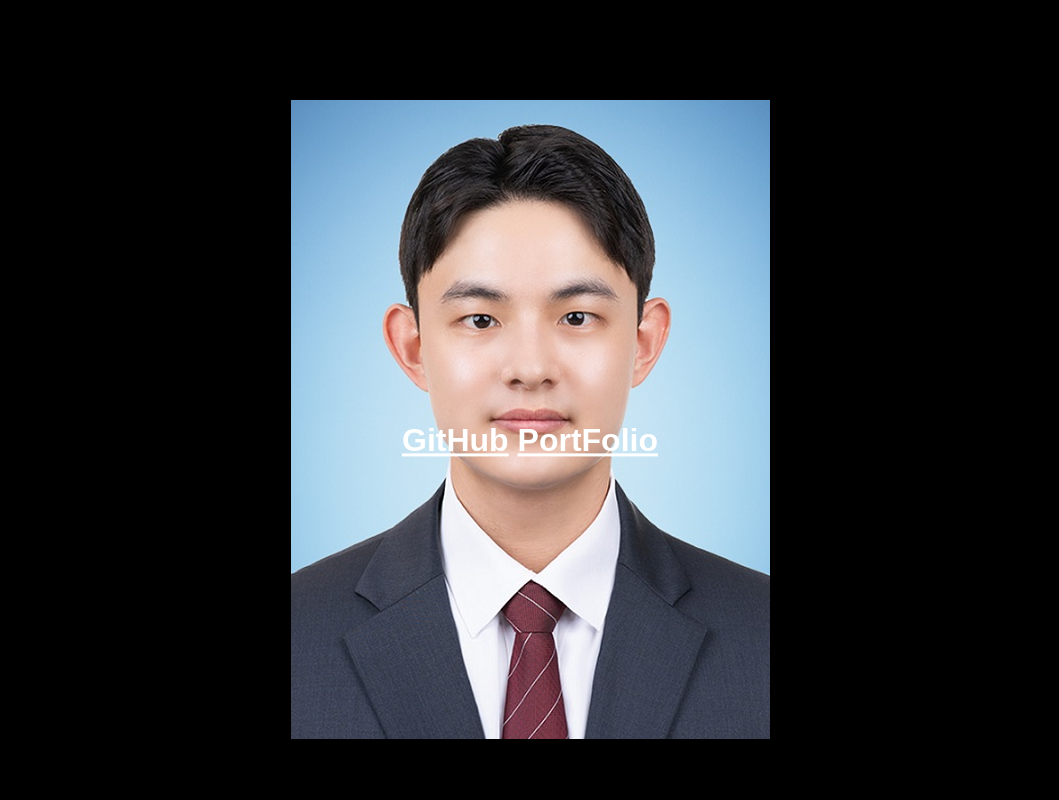
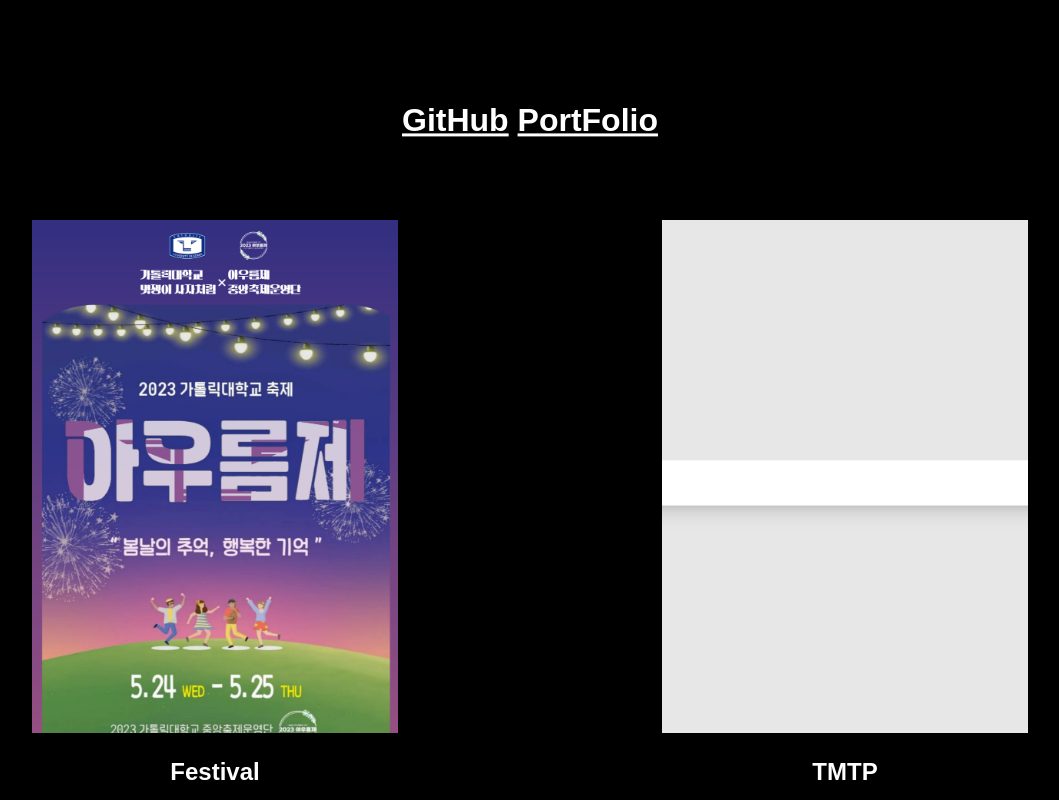
Before and after one commit to wkdrhkdwls/devcourse_front_portfolio, a website: page index.html in a window 1280 px wide. Shown: the top 800 px of the page, without its empty margins (110-1169 px from the left). Drawn offline with Linux system fonts and the light colour scheme.

Commit message:
Delete : Img제거

```diff
--- a/index.html
+++ b/index.html
@@ -74,7 +74,7 @@
   </head>
   <body>
     <div class="banners">
-      <img src="./images/banner.jpg" alt="Banner" />
+      <!-- <img src="./images/banner.jpg" alt="Banner" /> -->
       <h1>
         <a href="https://github.com/wkdrhkdwls/devcourse_front_portfolio"
           >GitHub</a
```
